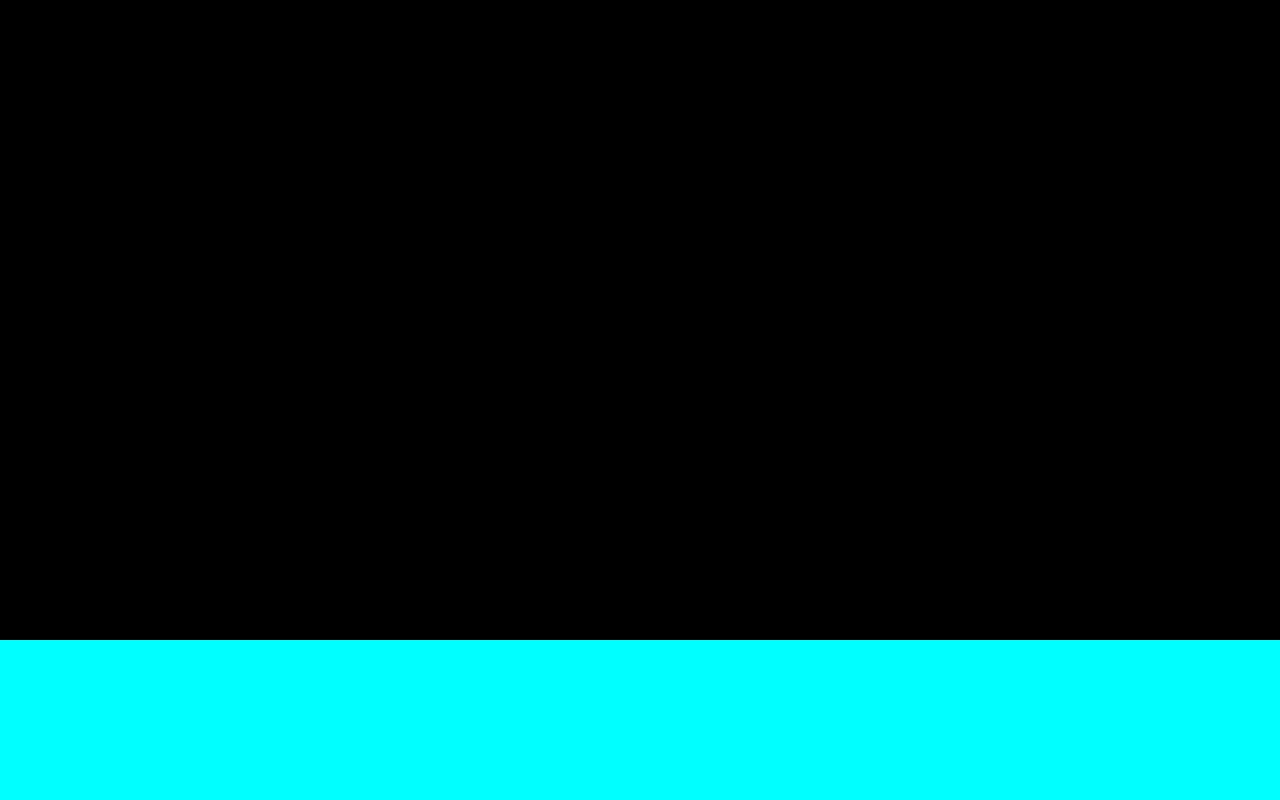
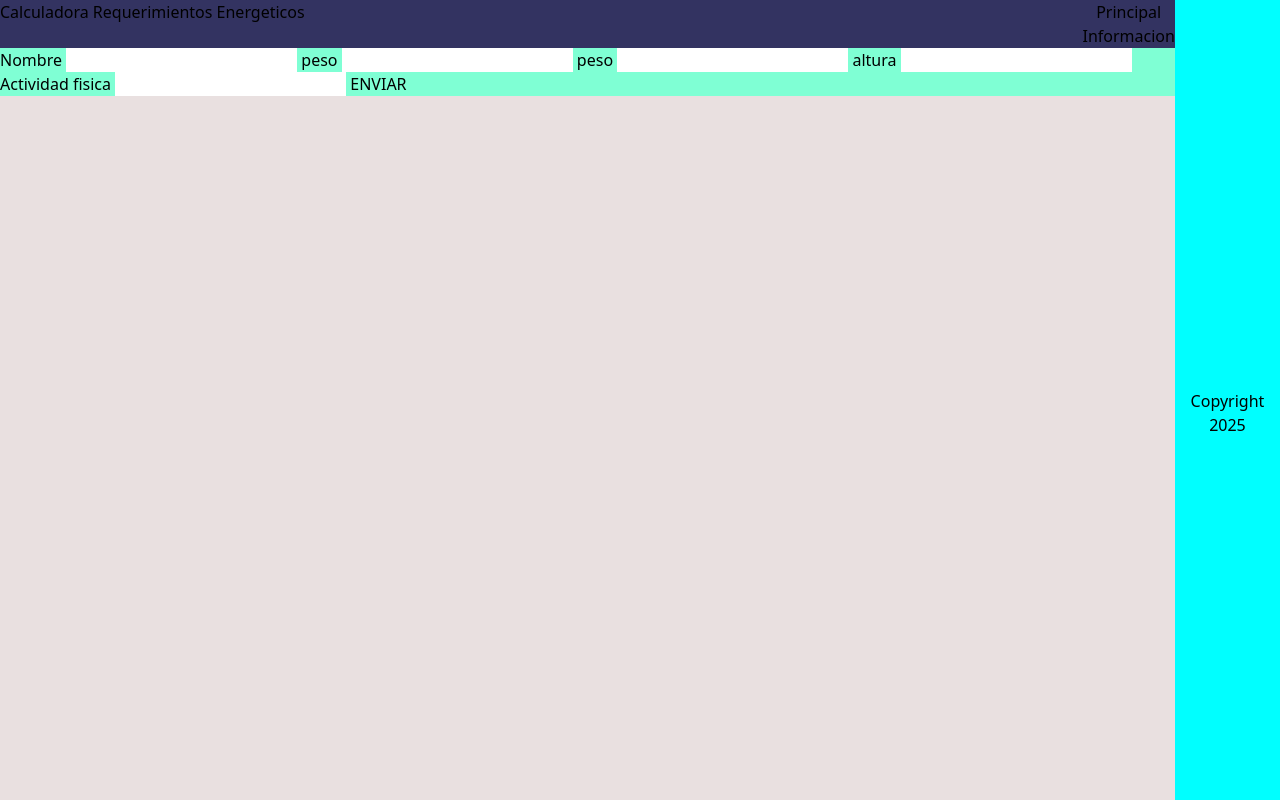
Before and after one commit to guz2001/Calcu_Req_Ener, a plain HTML site: page index.html in a window 1280 px wide. Drawn offline with nearby package versions, Linux system fonts and the light colour scheme.

Commit message:
agregamos css

```diff
--- a/index.html
+++ b/index.html
@@ -10,17 +10,47 @@
 <body>
     <div class='container'>
         <main>
-            <h1>Calculadora Requerimientos Energeticos</h1>
-            <div class="calculadora" bg-rojo>
+            <div class="navegacion">
+                <h1 id="titulo">Calculadora Requerimientos Energeticos</h1>
+                <nav id="opciones">
+                    <ol>
+                        <li id ='principal'><a href="index.html">Principal</a></li>
+
+                        <li id="Informacion">Informacion</li>
+                    </ol>
+                </nav>
 
 
             </div>
 
+            <div class="calculadora">
+            <form >
+            <label for="nombre">Nombre</label>
+            <input type="text" id="nombre">
+            <label for ='edad'>peso</label>
+            <input type="number" id="edad">
+            <label for='peso'>peso</label>
+            <input type="number" id="peso">
+            <label for='altura'>altura</label>
+            <input type="number" id="altura">
+            <label for="actividad-fisica">Actividad fisica</label>
+            <input type="text" id="actividad-fisica">
+            <button type="submit" id="botonEnviar">ENVIAR</button><!--no necesita un label se llama a si mismo -->
+            </form>
+        </div>
 
-        <footer>
+
+
+
+
+
+
+
+            </div>
+        </main>
+        <footer id="footer">
             <h3>Copyright 2025</h3>
         </footer>
-        </main>
 
     </div>
 </body>
--- a/style.css
+++ b/style.css
@@ -3,13 +3,41 @@ body{
     display: flex;
     justify-content: center;
     align-items: center;
-    flex-direction: column;
+
 }
 
 .container{
 
-    background-color: black;
-    width: 640px;
-    height: 640px;
-    margin-bottom: 5px;
+    background-color: rgb(233, 224, 224);
+    max-width: 80%;
+    max-height: 60%;
+    max-width: 800px;
+    max-height: 640px;
+    min-height: 100vh;
+
  }
+
+.navegacion{
+    display: flex;
+    background-color: rgb(51, 51, 97);
+    justify-content: space-between;
+    text-align: center;
+
+
+}
+.calculadora{
+
+    background-color: aquamarine;
+    display:flex;
+    flex-direction: column;
+    gap:10px;
+}
+
+#footer{
+    text-align: center;
+    margin-top: 25px;
+}
+
+#nombre{
+    border-color: black;
+}
```
